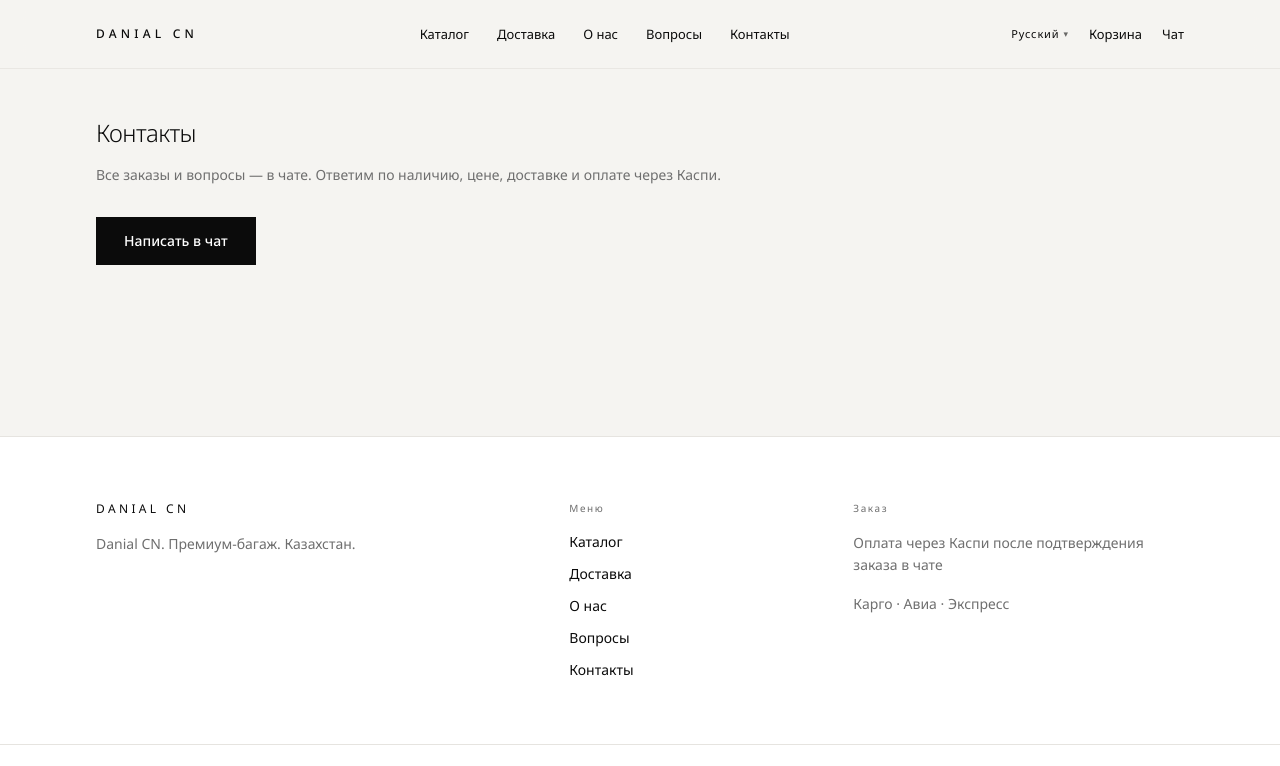
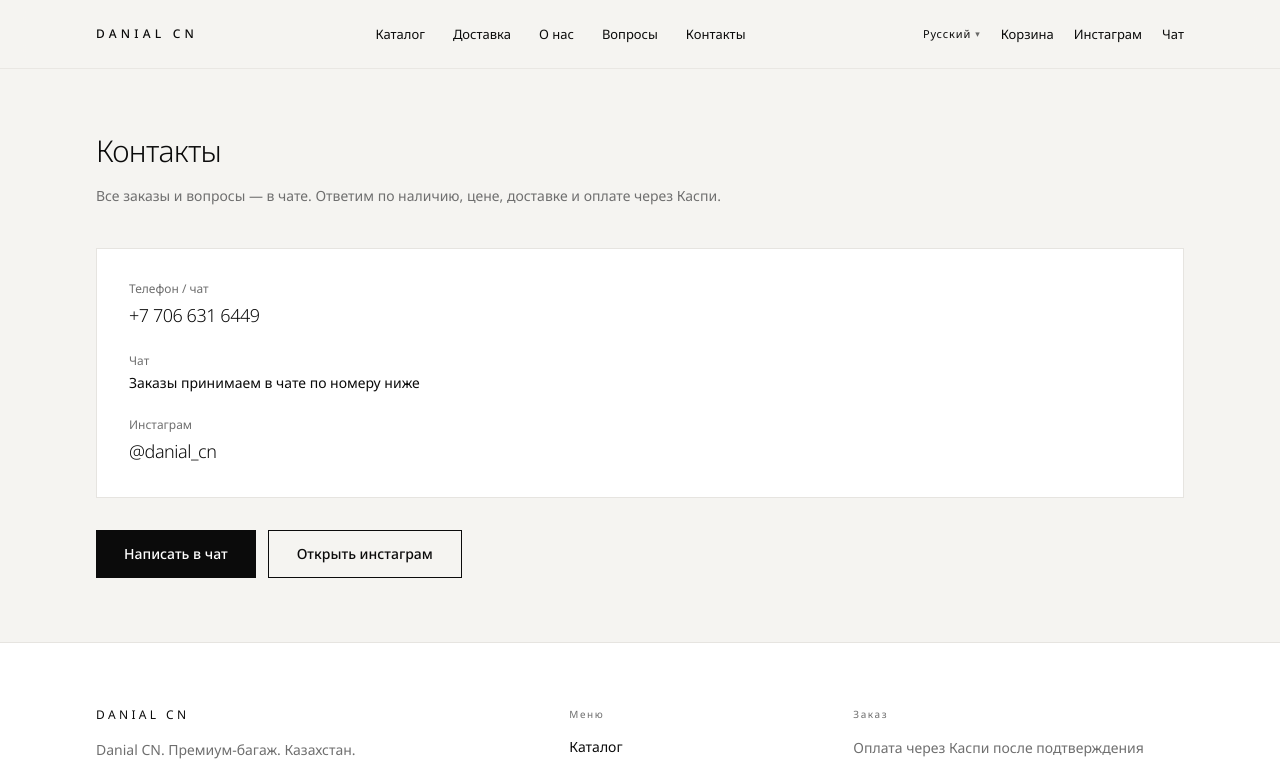
Before and after one commit to nurdamiron/danial-cn, a Next.js app: page /ru/contacts in a window 1280 px wide. Shown: the top 766 px of the page. Built offline with nearby package versions, Linux system fonts and the light colour scheme.

Commit message:
feat: set WhatsApp +77066316449 and Instagram danial_cn

```diff
--- a/messages/kk.json
+++ b/messages/kk.json
@@ -6,7 +6,8 @@
     "about": "Біз туралы",
     "faq": "Сұрақтар",
     "contacts": "Байланыс",
-    "chat": "Чат"
+    "chat": "Чат",
+    "instagram": "Инстаграм"
   },
   "cta": {
     "addToCart": "Себетке",
@@ -144,7 +145,12 @@
   "contacts": {
     "title": "Байланыс",
     "wa": "Чатқа жазу",
-    "body": "Барлық тапсырыс пен сұрақтар — чатта. Қолда барлық, баға, жеткізу және Каспи төлемі бойынша жауап береміз."
+    "body": "Барлық тапсырыс пен сұрақтар — чатта. Қолда барлық, баға, жеткізу және Каспи төлемі бойынша жауап береміз.",
+    "phoneLabel": "Телефон / чат",
+    "chatLabel": "Чат",
+    "chatHint": "Тапсырыстарды төмендегі нөмір арқылы чатта қабылдаймыз",
+    "instagramLabel": "Инстаграм",
+    "openInstagram": "Инстаграмды ашу"
   },
   "brand": {
     "name": "Danial CN"
--- a/messages/ru.json
+++ b/messages/ru.json
@@ -6,7 +6,8 @@
     "about": "О нас",
     "faq": "Вопросы",
     "contacts": "Контакты",
-    "chat": "Чат"
+    "chat": "Чат",
+    "instagram": "Инстаграм"
   },
   "cta": {
     "addToCart": "В корзину",
@@ -144,7 +145,12 @@
   "contacts": {
     "title": "Контакты",
     "wa": "Написать в чат",
-    "body": "Все заказы и вопросы — в чате. Ответим по наличию, цене, доставке и оплате через Каспи."
+    "body": "Все заказы и вопросы — в чате. Ответим по наличию, цене, доставке и оплате через Каспи.",
+    "phoneLabel": "Телефон / чат",
+    "chatLabel": "Чат",
+    "chatHint": "Заказы принимаем в чате по номеру ниже",
+    "instagramLabel": "Инстаграм",
+    "openInstagram": "Открыть инстаграм"
   },
   "brand": {
     "name": "Danial CN"
--- a/src/app/[locale]/cart/page.tsx
+++ b/src/app/[locale]/cart/page.tsx
@@ -10,14 +10,14 @@
   const { locale } = await params;
   setRequestLocale(locale);
   const t = await getTranslations();
-  const wa = process.env.NEXT_PUBLIC_WHATSAPP_E164 ?? "77001234567";
+  const { SITE } = await import("@/lib/site");
 
   return (
     <Container className="py-12">
       <h1 className="mb-8 text-2xl font-light tracking-tight">
         {t("cart.title")}
       </h1>
-      <CartView waE164={wa} />
+      <CartView waE164={SITE.whatsappE164} />
     </Container>
   );
 }
--- a/src/app/[locale]/catalog/[slug]/page.tsx
+++ b/src/app/[locale]/catalog/[slug]/page.tsx
@@ -28,7 +28,8 @@
   const siteUrl =
     process.env.NEXT_PUBLIC_SITE_URL?.replace(/\/$/, "") ??
     "http://localhost:3000";
-  const wa = process.env.NEXT_PUBLIC_WHATSAPP_E164 ?? "77001234567";
+  const { SITE } = await import("@/lib/site");
+  const wa = SITE.whatsappE164;
 
   const images = product.images.map((i) => ({
     id: i.id,
--- a/src/app/[locale]/contacts/page.tsx
+++ b/src/app/[locale]/contacts/page.tsx
@@ -1,6 +1,7 @@
 import { getTranslations, setRequestLocale } from "next-intl/server";
 import { Container } from "@/components/ui/Container";
 import { Button } from "@/components/ui/Button";
+import { SITE } from "@/lib/site";
 
 export default async function ContactsPage({
   params,
@@ -10,20 +11,53 @@
   const { locale } = await params;
   setRequestLocale(locale);
   const t = await getTranslations("contacts");
-  const wa = process.env.NEXT_PUBLIC_WHATSAPP_E164 ?? "77001234567";
 
   return (
-    <Container className="max-w-2xl py-12">
-      <h1 className="text-2xl font-light tracking-tight">{t("title")}</h1>
-      <p className="mt-4 text-sm text-muted">{t("body")}</p>
+    <Container className="max-w-2xl py-12 sm:py-16">
+      <h1 className="text-2xl font-light tracking-tight sm:text-3xl">
+        {t("title")}
+      </h1>
+      <p className="mt-4 text-sm leading-relaxed text-muted">{t("body")}</p>
+
+      <dl className="mt-10 space-y-6 border border-line bg-paper p-6 sm:p-8">
+        <div>
+          <dt className="text-xs text-muted">{t("phoneLabel")}</dt>
+          <dd className="mt-1">
             <a
-        href={`https://wa.me/${wa.replace(/\D/g, "")}`}
+              href={SITE.whatsappUrl}
+              className="text-lg font-light tracking-tight hover:opacity-60"
+            >
+              {SITE.whatsappDisplay}
+            </a>
+          </dd>
+        </div>
+        <div>
+          <dt className="text-xs text-muted">{t("chatLabel")}</dt>
+          <dd className="mt-1 text-sm">{t("chatHint")}</dd>
+        </div>
+        <div>
+          <dt className="text-xs text-muted">{t("instagramLabel")}</dt>
+          <dd className="mt-1">
+            <a
+              href={SITE.instagramUrl}
               target="_blank"
               rel="noreferrer"
-        className="mt-8 inline-block"
+              className="text-lg font-light tracking-tight hover:opacity-60"
             >
+              @{SITE.instagram}
+            </a>
+          </dd>
+        </div>
+      </dl>
+
+      <div className="mt-8 flex flex-wrap gap-3">
+        <a href={SITE.whatsappUrl} target="_blank" rel="noreferrer">
           <Button>{t("wa")}</Button>
         </a>
+        <a href={SITE.instagramUrl} target="_blank" rel="noreferrer">
+          <Button variant="outline">{t("openInstagram")}</Button>
+        </a>
+      </div>
     </Container>
   );
 }
--- a/src/components/layout/SiteFooter.tsx
+++ b/src/components/layout/SiteFooter.tsx
@@ -1,6 +1,7 @@
 import { getTranslations } from "next-intl/server";
 import { Link } from "@/i18n/navigation";
 import { Container } from "@/components/ui/Container";
+import { SITE } from "@/lib/site";
 
 export async function SiteFooter() {
   const t = await getTranslations();
@@ -15,6 +16,24 @@
           <p className="mt-4 max-w-sm text-sm leading-relaxed text-muted">
             {t("footer.rights")}
           </p>
+          <div className="mt-6 space-y-2 text-sm">
+            <a
+              href={SITE.whatsappUrl}
+              target="_blank"
+              rel="noreferrer"
+              className="block text-ink hover:opacity-60"
+            >
+              {t("contacts.phoneLabel")}: {SITE.whatsappDisplay}
+            </a>
+            <a
+              href={SITE.instagramUrl}
+              target="_blank"
+              rel="noreferrer"
+              className="block text-ink hover:opacity-60"
+            >
+              {t("contacts.instagramLabel")}: @{SITE.instagram}
+            </a>
+          </div>
         </div>
         <div className="flex flex-col gap-3 text-sm md:col-span-3">
           <p className="mb-1 text-[10px] tracking-[0.16em] text-muted">
--- a/src/components/layout/SiteHeader.tsx
+++ b/src/components/layout/SiteHeader.tsx
@@ -3,10 +3,10 @@
 import { Container } from "@/components/ui/Container";
 import { LocaleSwitcher } from "@/components/layout/LocaleSwitcher";
 import { CartCount } from "@/components/layout/CartCount";
+import { SITE } from "@/lib/site";
 
 export async function SiteHeader() {
   const t = await getTranslations();
-  const wa = process.env.NEXT_PUBLIC_WHATSAPP_E164 ?? "77001234567";
 
   return (
     <header className="sticky top-0 z-50 border-b border-line/80 bg-sand/90 backdrop-blur-md">
@@ -36,7 +36,7 @@
           </Link>
         </nav>
 
-        <div className="flex items-center gap-5">
+        <div className="flex items-center gap-4 sm:gap-5">
           <LocaleSwitcher />
           <Link
             href="/cart"
@@ -46,7 +46,15 @@
             <CartCount />
           </Link>
           <a
-            href={`https://wa.me/${wa.replace(/\D/g, "")}`}
+            href={SITE.instagramUrl}
+            target="_blank"
+            rel="noreferrer"
+            className="hidden text-[13px] transition hover:opacity-50 md:inline"
+          >
+            {t("nav.instagram")}
+          </a>
+          <a
+            href={SITE.whatsappUrl}
             target="_blank"
             rel="noreferrer"
             className="hidden text-[13px] transition hover:opacity-50 sm:inline"
--- /dev/null
+++ b/src/lib/site.ts
@@ -0,0 +1,13 @@
+/** Public contact defaults — override via env in production */
+export const SITE = {
+  whatsappE164:
+    process.env.NEXT_PUBLIC_WHATSAPP_E164?.replace(/\D/g, "") || "77066316449",
+  whatsappDisplay: "+7 706 631 6449",
+  instagram: process.env.NEXT_PUBLIC_INSTAGRAM || "danial_cn",
+  get whatsappUrl() {
+    return `https://wa.me/${this.whatsappE164}`;
+  },
+  get instagramUrl() {
+    return `https://instagram.com/${this.instagram}`;
+  },
+} as const;
```
Also changed, not shown: 1 other file (tests, documents, lock files or other folders). Lines whose indentation alone changed are shown as unchanged.
